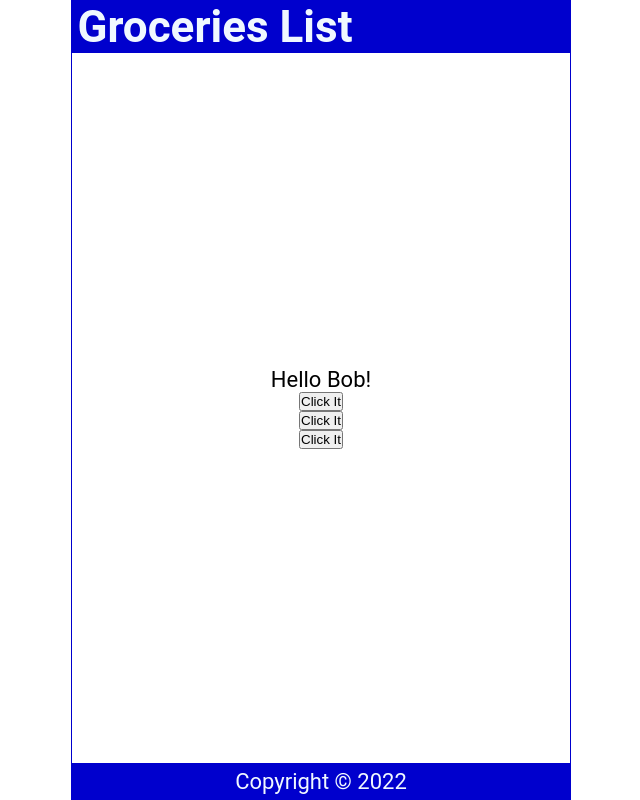
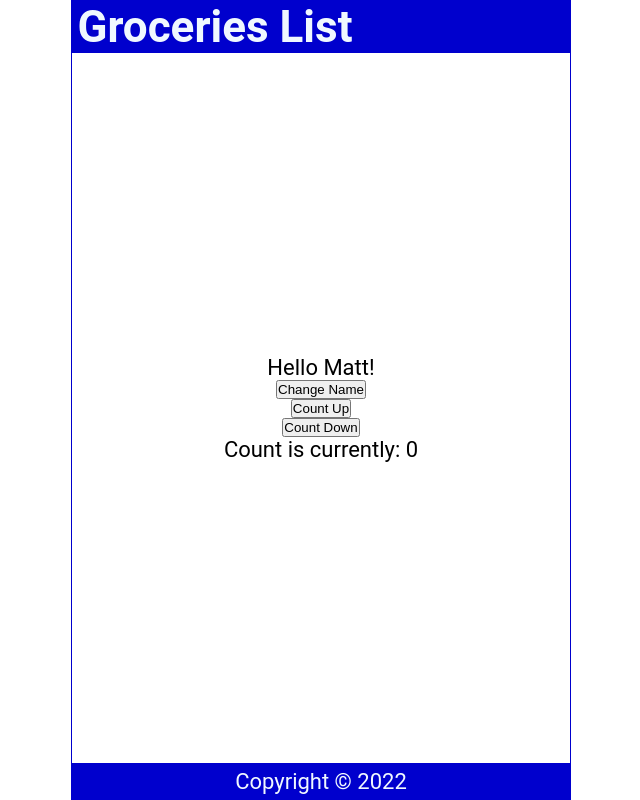
Before and after one commit to hoot-dev/react_tut, a React (Create React App) app: page / in a window 1280 px wide. Shown: the whole page, without its empty margins (319-959 px from the left). Built offline with nearby package versions, Linux system fonts and the light colour scheme; the HTML template or start-up script is replaced by a standard one.

Commit message:
Chapter 7: Lists & Keys - 1:03:23

```diff
--- a/src/Content.js
+++ b/src/Content.js
@@ -1,30 +1,34 @@
-import React from 'react'
+import {useState} from 'react';
 
 const Content = () => {
+    const [name, setName] = useState('Matt')
+    const [count, setCount] = useState(0)
+
     const handleNameChange = () => {
         const names = ['Bob', 'Kevin', 'Matt'];
         const int = Math.floor(Math.random() * 3)
-        return names[int];
+        setName(names[int]);
     }
 
     const handleClick = () => {
-        console.log('You clicked it')
+        setCount(count + 1)
+        console.log(count)
     }
+
     const handleClick2 = (name) => {
-        console.log(`${name} was clicked`)
-    }
-    const handleClick3 = (e) => {
-        console.log(e.target.innerText)
+        setCount(count - 1)
+        console.log(count)
     }
 
     return (
         <main>
             <p onDoubleClick={handleClick}>
-                Hello {handleNameChange()}!
+                Hello {name}!
             </p>
-            <button onClick={handleClick}>Click It</button>
-            <button onClick={() => handleClick2('Matt')}>Click It</button>
-            <button onClick={(e) => handleClick3(e)}>Click It</button>
+            <button onClick={handleNameChange}>Change Name</button>
+            <button onClick={handleClick}>Count Up</button>
+            <button onClick={handleClick2}>Count Down</button>
+            <p>Count is currently: {count}</p>
         </main>
     )
 }
```
Also changed, not shown: 1 other file (tests, documents, lock files or other folders).
